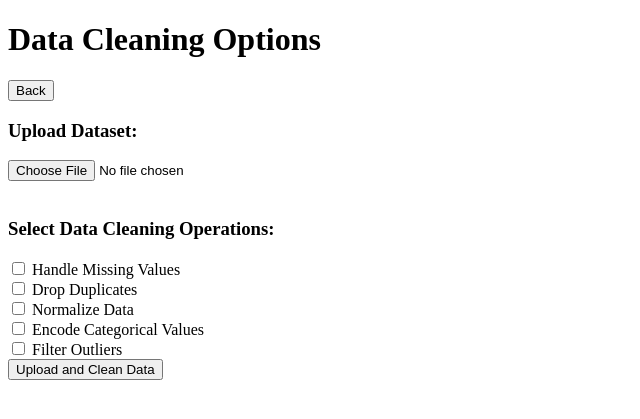
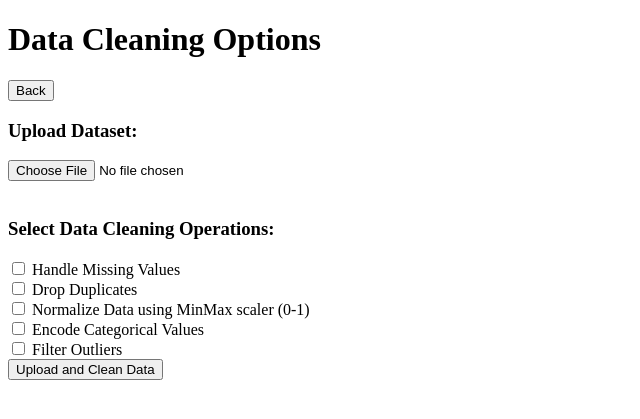
Before and after one commit to sushiselite/datavizualizer, a Flask app: page /data-cleaning in a window 1280 px wide. Shown: the top 419 px of the page, without its empty margins (0-640 px from the left). Run offline with Flask 2, Linux system fonts and the light colour scheme.

Commit message:
changed html

```diff
--- a/templates/data_cleaning.html
+++ b/templates/data_cleaning.html
@@ -22,7 +22,7 @@
         <label for="drop_duplicates">Drop Duplicates</label><br>
 
         <input type="checkbox" id="normalize_data" name="normalize_data">
-        <label for="normalize_data">Normalize Data</label><br>
+        <label for="normalize_data">Normalize Data using MinMax scaler (0-1)</label><br>
 
         <input type="checkbox" id="encode_categorical" name="encode_categorical">
         <label for="encode_categorical">Encode Categorical Values</label><br>
```
